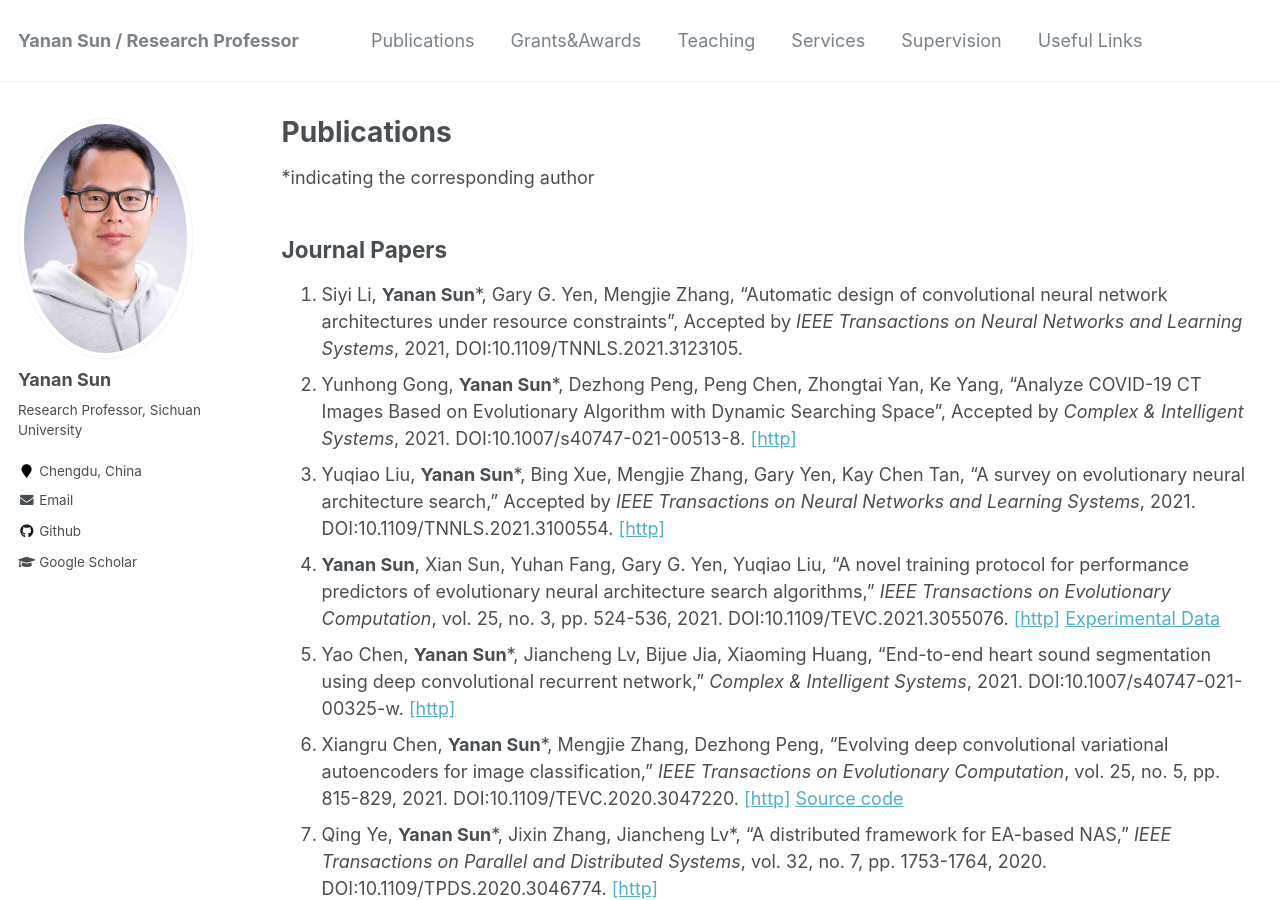
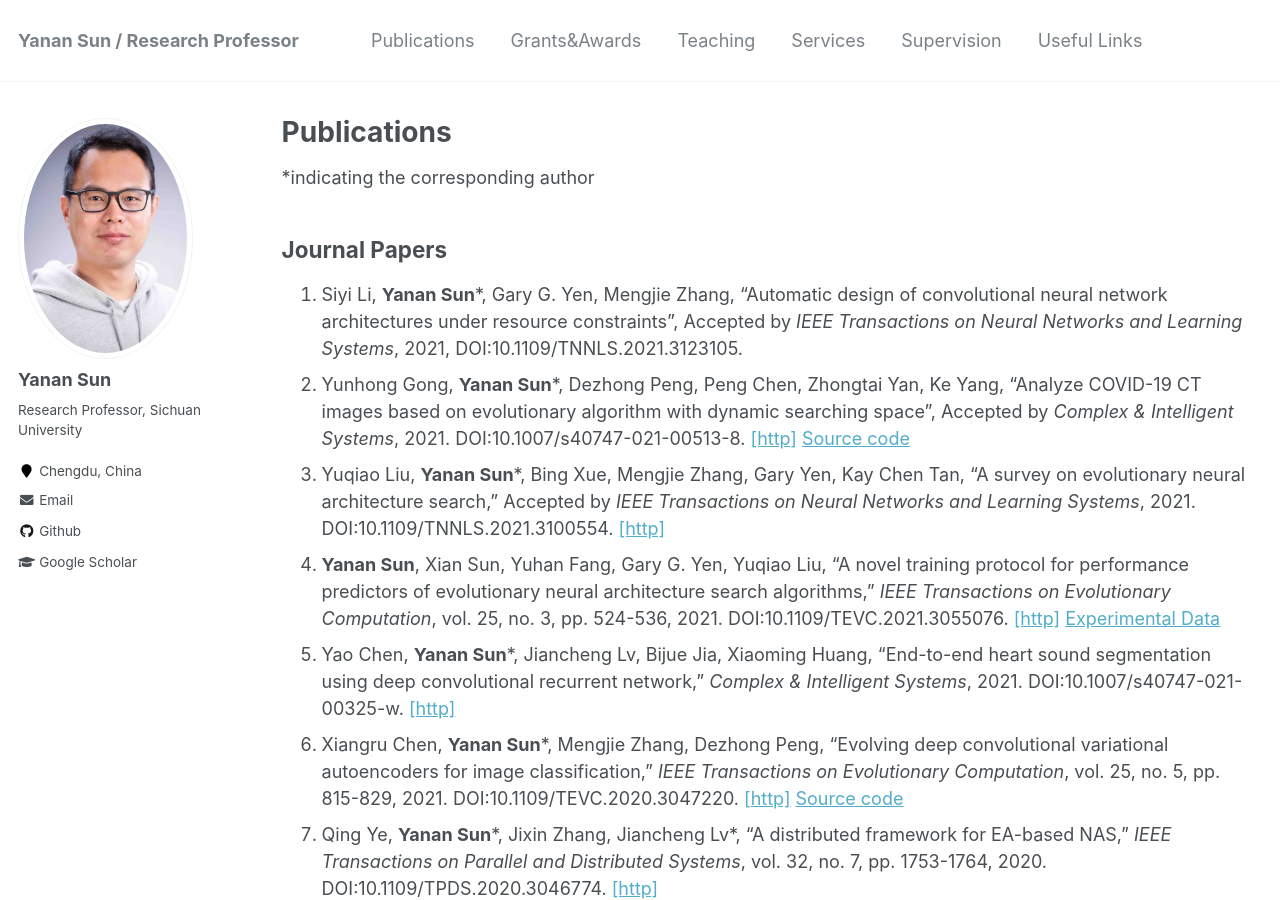
Before and after one commit to yn-sun/yn-sun.github.io, a Jekyll site: the page built from _pages/publications.md, in a window 1280 px wide and 900 px high. Built offline with Jekyll 4.4.1, drawn with Linux system fonts in a browser that asks for light colours; comment, search, counter and statistics services are not loaded.

Commit message:
Update publications.md

```diff
--- a/_pages/publications.md
+++ b/_pages/publications.md
@@ -8,7 +8,7 @@
 ## Journal Papers
 
 1. Siyi Li, **Yanan Sun***, Gary G. Yen, Mengjie Zhang, "Automatic design of convolutional neural network architectures under resource constraints", Accepted by <i>IEEE Transactions on Neural Networks and Learning Systems</i>, 2021, DOI:10.1109/TNNLS.2021.3123105.
-2.  Yunhong Gong, **Yanan Sun***, Dezhong Peng, Peng Chen, Zhongtai Yan, Ke Yang, "Analyze COVID-19 CT Images Based on Evolutionary Algorithm with Dynamic Searching Space", Accepted by <i>Complex & Intelligent Systems</i>, 2021. DOI:10.1007/s40747-021-00513-8. [[http]](https://link.springer.com/article/10.1007%2Fs40747-021-00513-8)
+2.  Yunhong Gong, **Yanan Sun***, Dezhong Peng, Peng Chen, Zhongtai Yan, Ke Yang, "Analyze COVID-19 CT images based on evolutionary algorithm with dynamic searching space", Accepted by <i>Complex & Intelligent Systems</i>, 2021. DOI:10.1007/s40747-021-00513-8. [[http]](https://link.springer.com/article/10.1007%2Fs40747-021-00513-8) [Source code](https://github.com/yh-gong/EAVLCOVID)
 3. Yuqiao Liu, **Yanan Sun***, Bing Xue, Mengjie Zhang, Gary Yen, Kay Chen Tan, "A survey on evolutionary neural architecture search," Accepted by <i>IEEE Transactions on Neural Networks and Learning Systems</i>, 2021. DOI:10.1109/TNNLS.2021.3100554. [[http]](https://ieeexplore.ieee.org/abstract/document/9508774)
 4. **Yanan Sun**, Xian Sun, Yuhan Fang, Gary G. Yen, Yuqiao Liu, "A novel training protocol for performance predictors of evolutionary neural architecture search algorithms," <i>IEEE Transactions on Evolutionary Computation</i>, vol. 25, no. 3, pp. 524-536, 2021. DOI:10.1109/TEVC.2021.3055076. [[http]](https://ieeexplore.ieee.org/document/9336721) [Experimental Data](https://github.com/yn-sun/PRI)
 5. Yao Chen, **Yanan Sun***, Jiancheng Lv, Bijue Jia, Xiaoming Huang, "End-to-end heart sound segmentation using deep convolutional recurrent network," <i>Complex & Intelligent Systems</i>, 2021. DOI:10.1007/s40747-021-00325-w. [[http]](https://link.springer.com/article/10.1007/s40747-021-00325-w)
```
